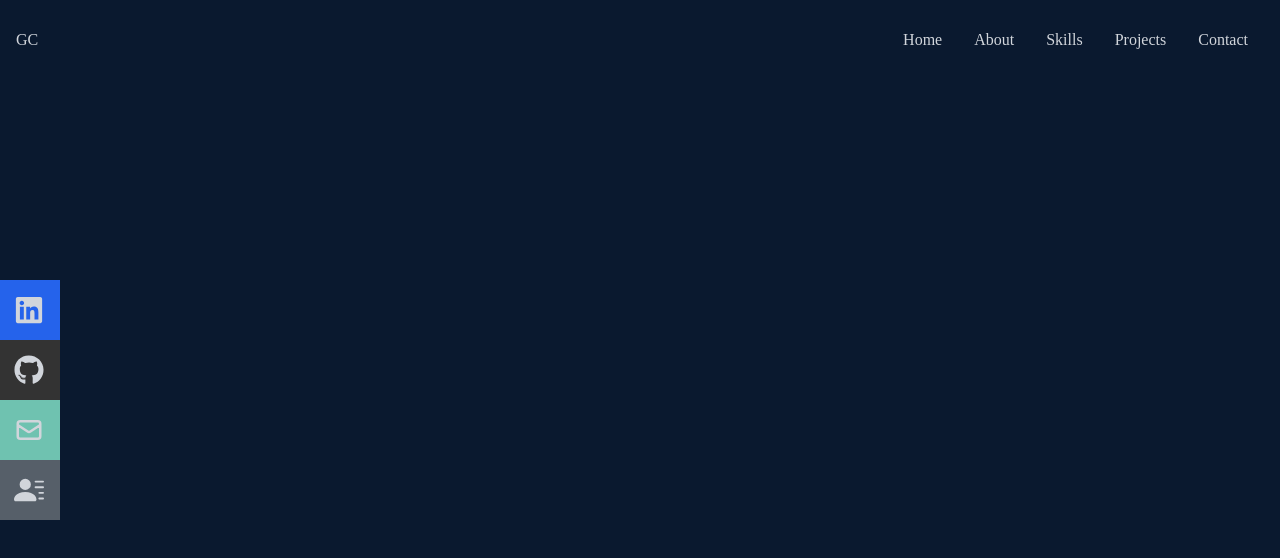
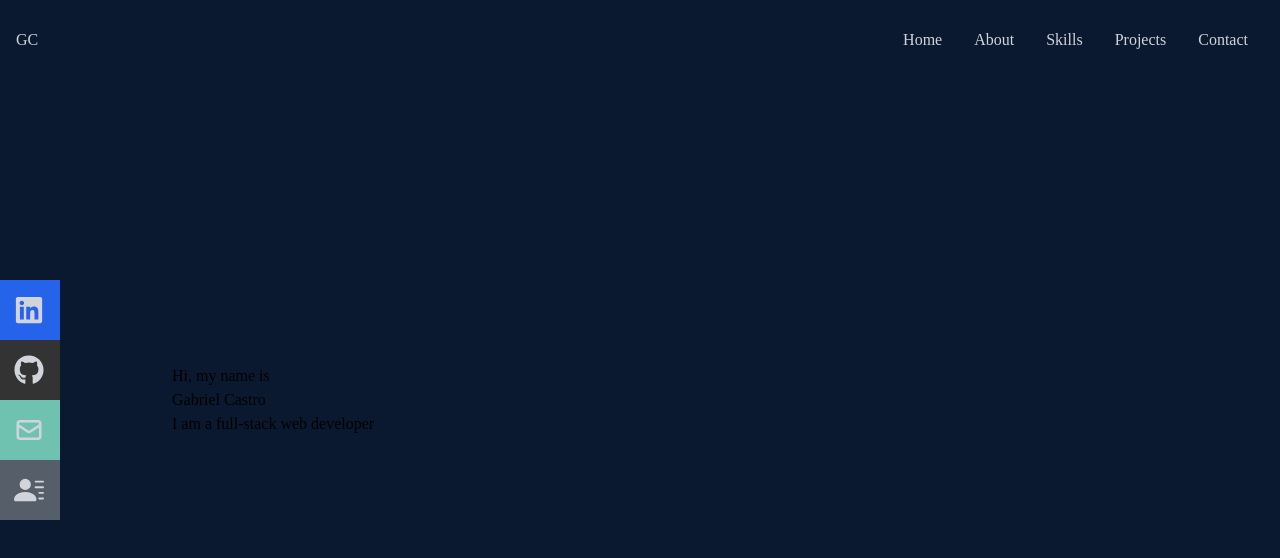
Before and after one commit to gabe571/my-portfolio, a React (Create React App) app in the folder my-portfolio/: page / in a window 1280 px wide. Shown: the top 558 px of the page. Built offline with nearby package versions, Linux system fonts and the light colour scheme.

Commit message:
home profile

```diff
--- a/my-portfolio/src/components/Home.jsx
+++ b/my-portfolio/src/components/Home.jsx
@@ -3,8 +3,14 @@
 
 const Home = () => {
     return (
-        <div className='w-full h-screen bg-[#0a192f]'>
+        <div name='home' className='w-full h-screen bg-[#0a192f]'>
 
+            {/* Container */}
+            <div className='max-w-[1000px] mx-auto px-8 flex flex-col justify-center h-full'>
+                <p> Hi, my name is</p>
+                <h1>Gabriel Castro</h1>
+                <h2> I am a full-stack web developer</h2>
+            </div>
         </div>
     )
 }
```
